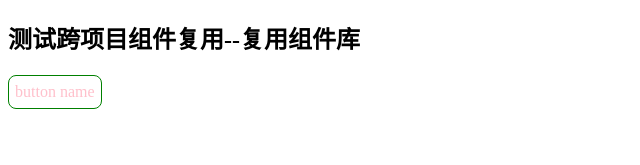
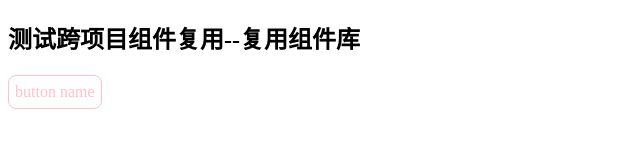
Before and after one commit to Heyff12/reuseSon, an Angular app: page / in a window 1280 px wide. Shown: the top 165 px of the page, without its empty margins (0-640 px from the left). Built offline with nearby package versions, Linux system fonts and the light colour scheme.

Commit message:
fix son color

```diff
--- a/src/app/components/the-button/the-button.component.less
+++ b/src/app/components/the-button/the-button.component.less
@@ -3,7 +3,7 @@
     padding:0 6px;
     min-width: 60px;
     line-height: 32px;
-    border: 1px solid green;
+    border: 1px solid pink;
     border-radius: 8px;
     color:pink;
 }
```
